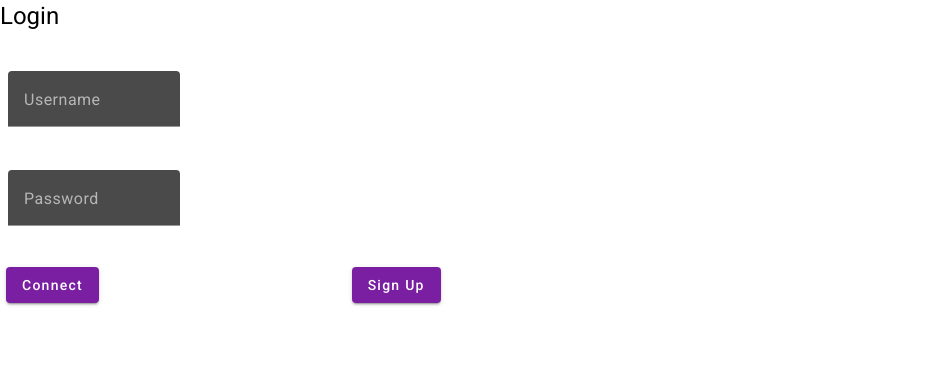
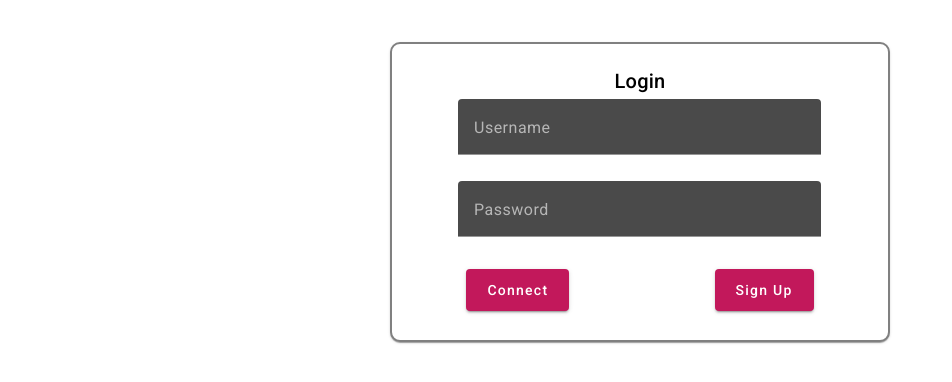
Before and after one commit to alex210501/AW4L-ExpenseTracker-FrontEnd, an Angular app in the folder expensestracker/: page /login in a window 1280 px wide. Shown: the top 382 px of the page, without its empty margins (0-952 px from the left). Built offline with nearby package versions, Linux system fonts and the light colour scheme.

Commit message:
Add style on login page

```diff
--- a/expensestracker/src/app/components/login/login.component.css
+++ b/expensestracker/src/app/components/login/login.component.css
@@ -4,13 +4,39 @@ table {
 }
 
 .login-form {
+  background-color: white;
+  text-align: center;
   min-width: 150px;
   max-width: 500px;
   width: 100%;
   padding: 5px;
+  border: 2px solid grey;
+  border-radius: 10px;
+  margin-top: 3em;
+  margin-left: auto;
+  margin-right: auto;
+}
+
+.login-title {
+  display: flex;
+  justify-content: center; /* align horizontal */
+  align-items: center; /* align vertical */
+  color: black;
 }
 
 .login-input {
-  width: 50%;
+  width: 80%;
   margin: 2px;
 }
+
+.login-button {
+  display: flex;
+  justify-content: space-between;
+  width: 80%;
+  margin-left: auto;
+  margin-right: auto;
+}
+
+.buttons {
+  padding: 1.5em;
+}
--- a/expensestracker/src/app/components/login/login.component.html
+++ b/expensestracker/src/app/components/login/login.component.html
@@ -1,7 +1,25 @@
-<h1>Login</h1>
-<table class="login-form">
+<mat-card class="login-form">
+  <mat-card-header class="login-title">
+    <mat-card-title>Login</mat-card-title>
+  </mat-card-header>
+  <mat-card-content>
+    <mat-form-field class="login-input">
+      <mat-label>Username</mat-label>
+      <input matInput type="text" [(ngModel)]="credentials.username">
+    </mat-form-field>
+    <mat-form-field class="login-input">
+      <mat-label>Password</mat-label>
+      <input matInput type="password" [(ngModel)]="credentials.password">
+    </mat-form-field>
+    <mat-card-actions class="login-button">
+      <button mat-raised-button class="buttons" color="primary" (click)="onLogin($event)">Connect</button>
+      <button mat-raised-button class="buttons" color="primary" (click)="goToSignUp($event)">Sign Up</button>
+    </mat-card-actions>
+  </mat-card-content>
+</mat-card>
+<!-- <table class="login-form">
   <tr>
-    <td>
+    <td colspan="2">
       <mat-form-field class="login-input">
         <mat-label>Username</mat-label>
         <input matInput type="text" [(ngModel)]="credentials.username">
@@ -9,7 +27,7 @@
     </td>
   </tr>
   <tr>
-    <td>
+    <td colspan="2">
       <mat-form-field class="login-input">
         <mat-label>Password</mat-label>
         <input matInput type="password" [(ngModel)]="credentials.password">
@@ -25,4 +43,4 @@
       <button mat-raised-button color="primary" (click)="goToSignUp($event)">Sign Up</button>
     </td>
   </tr>
-</table>
+</table> -->
--- a/expensestracker/src/styles.css
+++ b/expensestracker/src/styles.css
@@ -1,4 +1,6 @@
 /* You can add global styles to this file, and also import other style files */
+
+@import '@angular/material/prebuilt-themes/pink-bluegrey.css';
 
 html, body { height: 100%; }
 body { margin: 0; font-family: Roboto, "Helvetica Neue", sans-serif; }
```
